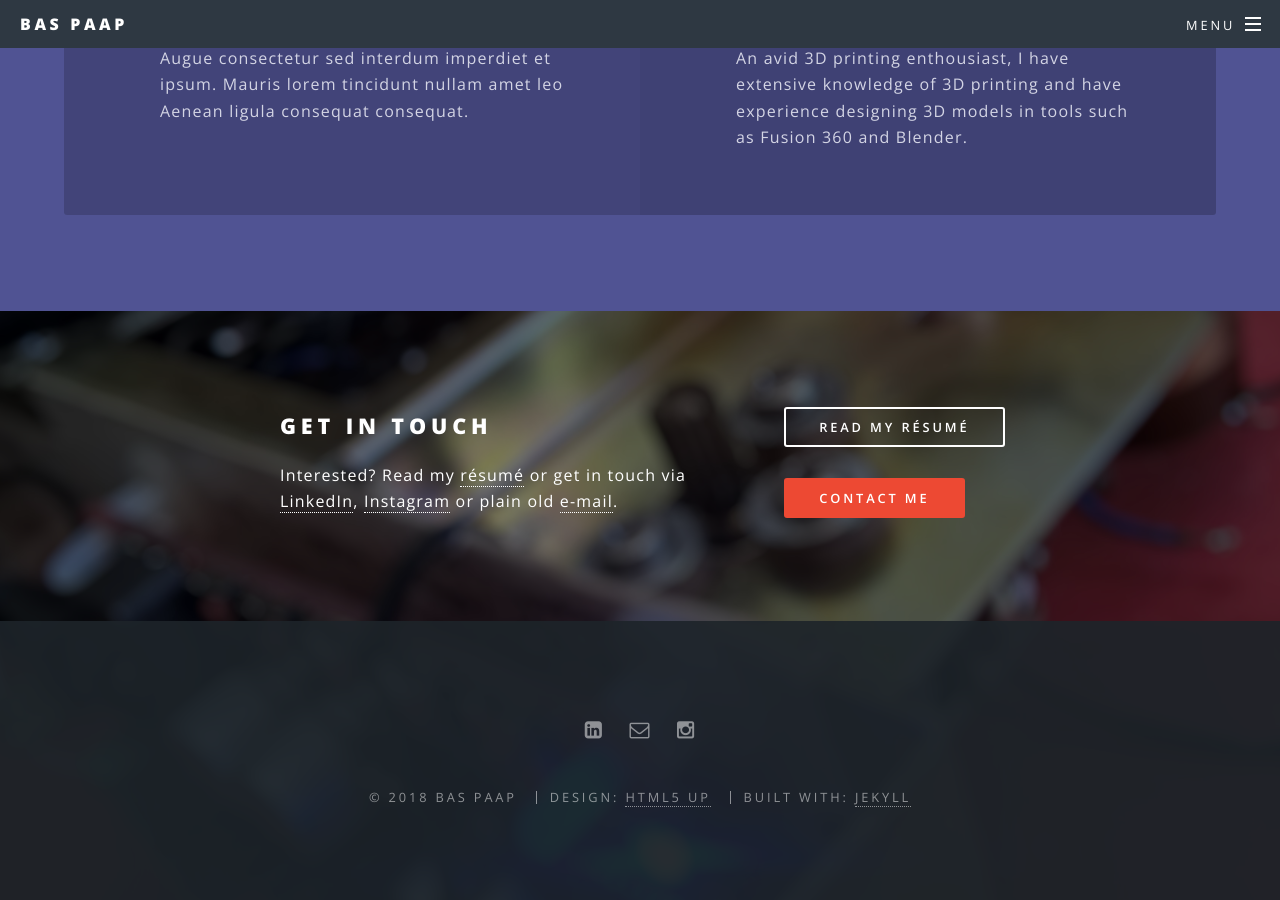
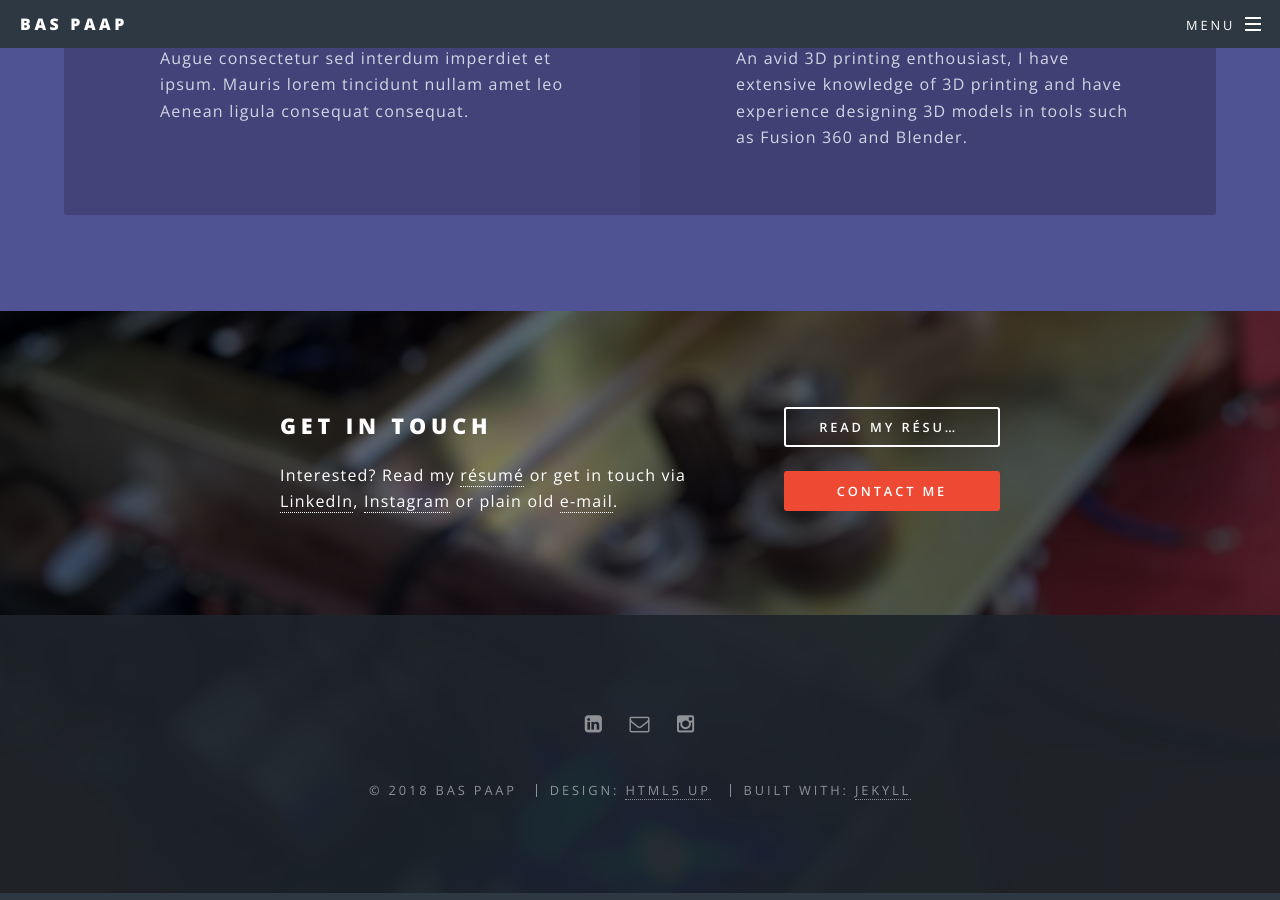
Before and after one commit to BasPaap/baspaap.github.io, a Jekyll site: the page built from index.html, in a window 1280 px wide and 900 px high, scrolled down 4473 px. Built offline with Jekyll 4.4.1, drawn with Linux system fonts in a browser that asks for light colours.

Commit message:
Changing CTA buttons

```diff
--- a/index.html
+++ b/index.html
@@ -143,8 +143,8 @@ layout: landing
 								<p>Interested? Read my <a href="bas paap.pdf" target="_blank">résumé</a> or get in touch via <a href="{{ site.social.linkedin }}" target="_blank">LinkedIn</a>, <a href="{{ site.social.instagram }}" target="_blank">Instagram</a> or plain old <a href="mailto:baspaap@live.nl">e-mail</a>.</p>
 							</header>
 							<ul class="actions vertical">
-								<li><a href="bas paap.pdf" class="button">Read my résumé</a></li>
-								<li><a href="mailto:baspaap@live.nl" class="button special">Contact me</a></li>
+								<li><a href="bas paap.pdf" class="button fit">Read my résumé</a></li>
+								<li><a href="mailto:baspaap@live.nl" class="button special fit">Contact me</a></li>
 							</ul>
 						</div>
 					</section>
```
